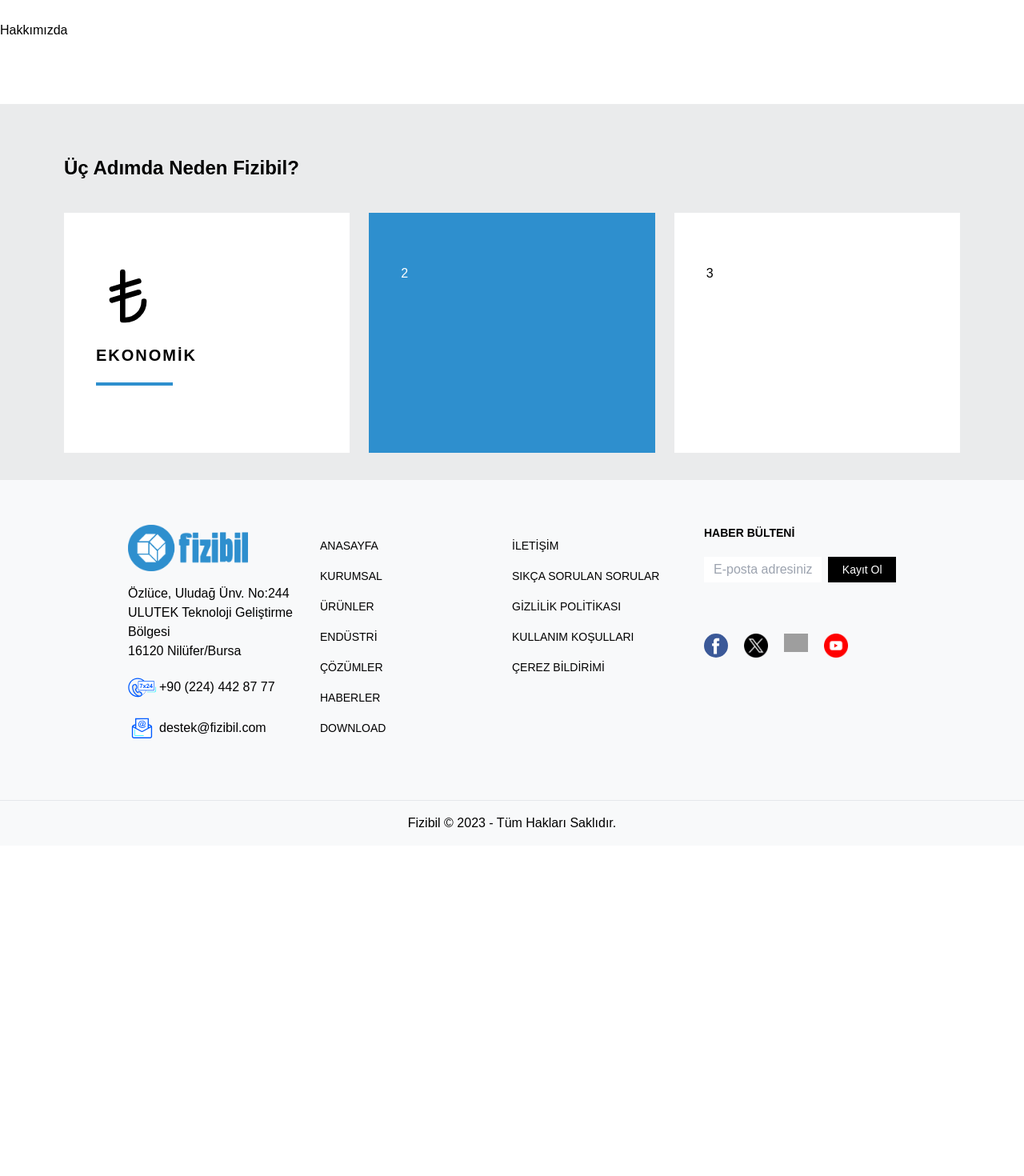
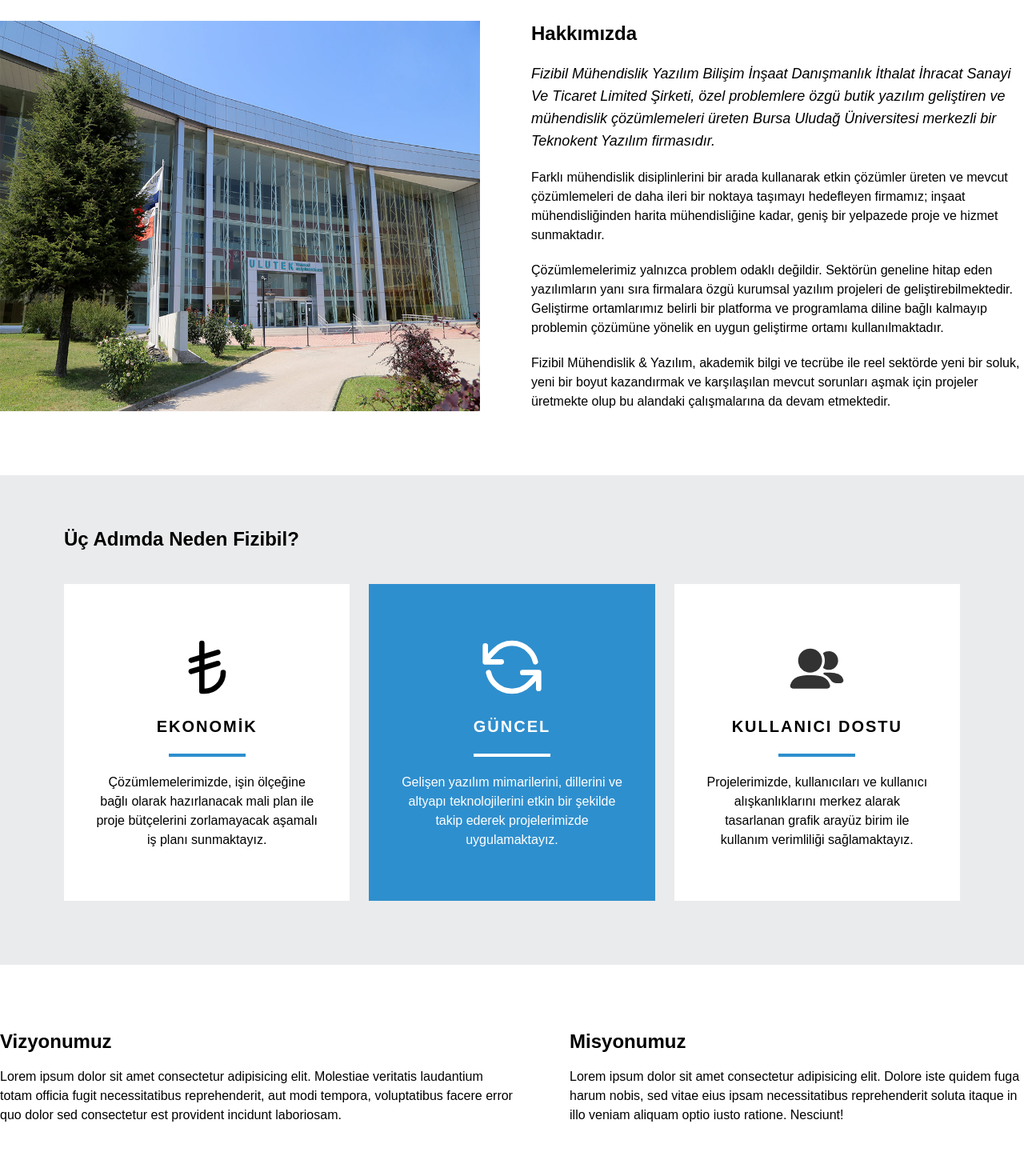
Before and after one commit to suraartut/fizibilweb, a Next.js app: page /kurumsal in a window 1280 px wide. Shown: the part 200-1670 px from the top of the page at 80% size. Before the commit the page ends 1257 px from the top, so only its background shows below. Built offline with nearby package versions, Linux system fonts and the light colour scheme; grey boxes are pictures that could not be loaded.

Commit message:
update: kurumsal

```diff
--- a/components/Kurumsal/Kurumsal.js
+++ b/components/Kurumsal/Kurumsal.js
@@ -1,42 +1,132 @@
 import React from "react";
 import Image from "next/image";
+import styles from "./kurumsal.module.css";
 
 const KurumsalComponent = () => {
   return (
-    <div className="h-screen w-full lg:pt-32 pt-24 lg:px-0 px-5">
-      <h1 className="lg:container mx-auto text-center lg:mb-9 mb-5 lg:text-3xl text-2xl text-gray-600 border-b-2 border-[#2e8fce] lg:pb-6 pb-3">
-        KURUMSAL
-      </h1>
-      <div className="container mx-auto">Hakkımızda</div>
-      <div className="w-full bg-[#eaebec] my-20">
-        <div className="container mx-auto lg:px-20 lg:pt-16 pb-10">
-          <h2 className="font-bold lg:text-2xl text-xl">
-            Üç Adımda Neden Fizibil?
-          </h2>
+    <div className={styles.kurumsal}>
+      <h1 className={styles.kurumsal_title}>KURUMSAL</h1>
+      <div className={styles.about_us_body}>
+        <div className="lg:flex gap-16">
+          <Image
+            src="/assets/Images/ulutek.jpg"
+            width={600}
+            height={400}
+            alt="Fizibil Hakkımızda"
+            className="lg:my-0 my-5"
+          />
+          <div>
+            <h2 className={styles.titles}>Hakkımızda</h2>
+            <p className={styles.first_paragraph}>
+              Fizibil Mühendislik Yazılım Bilişim İnşaat Danışmanlık İthalat
+              İhracat Sanayi Ve Ticaret Limited Şirketi, özel problemlere özgü
+              butik yazılım geliştiren ve mühendislik çözümlemeleri üreten Bursa
+              Uludağ Üniversitesi merkezli bir Teknokent Yazılım firmasıdır.
+            </p>
+            <p>
+              Farklı mühendislik disiplinlerini bir arada kullanarak etkin
+              çözümler üreten ve mevcut çözümlemeleri de daha ileri bir noktaya
+              taşımayı hedefleyen firmamız; inşaat mühendisliğinden harita
+              mühendisliğine kadar, geniş bir yelpazede proje ve hizmet
+              sunmaktadır.
+            </p>
+            <p className="my-5">
+              Çözümlemelerimiz yalnızca problem odaklı değildir. Sektörün
+              geneline hitap eden yazılımların yanı sıra firmalara özgü kurumsal
+              yazılım projeleri de geliştirebilmektedir. Geliştirme ortamlarımız
+              belirli bir platforma ve programlama diline bağlı kalmayıp
+              problemin çözümüne yönelik en uygun geliştirme ortamı
+              kullanılmaktadır.
+            </p>
+            <p>
+              Fizibil Mühendislik & Yazılım, akademik bilgi ve tecrübe ile reel
+              sektörde yeni bir soluk, yeni bir boyut kazandırmak ve
+              karşılaşılan mevcut sorunları aşmak için projeler üretmekte olup
+              bu alandaki çalışmalarına da devam etmektedir.
+            </p>
+          </div>
         </div>
-        <div className="container mx-auto pb-20 min-h-full">
-          <div className="lg:grid grid-cols-3 lg:px-20 gap-6">
-            <div className="col-span-1 bg-white px-10 py-16">
-              <div className="">
+      </div>
+      <div className={styles.why_fizibil}>
+        <div className={styles.why_fizibil_title}>
+          <h2 className={styles.titles}>Üç Adımda Neden Fizibil?</h2>
+        </div>
+        <div className={styles.why_fizibil_container}>
+          <div className={styles.cards}>
+            <div className={styles.white_card}>
+              <div>
                 <Image
                   src="/assets/icons/ekonomik.svg"
                   width={80}
                   height={80}
+                  className="mx-auto"
                 />
-                <h3 className="uppercase font-bold tracking-widest text-xl my-5">
-                  Ekonomİk
-                </h3>
+                <h3 className={styles.card_title}>Ekonomİk</h3>
               </div>
-              <div className="h-1 w-24 bg-[#2e8fce] my-5"></div>
+              <div className={styles.blue_line}></div>
+              <p>
+                Çözümlemelerimizde, işin ölçeğine bağlı olarak hazırlanacak mali
+                plan ile proje bütçelerini zorlamayacak aşamalı iş planı
+                sunmaktayız.
+              </p>
             </div>
-            <div className="col-span-1 bg-[#2e8fce] text-white px-10 py-16">
-              2
+            <div className={styles.blue_card}>
+              <div>
+                <Image
+                  src="/assets/icons/guncel.svg"
+                  width={80}
+                  height={80}
+                  className="mx-auto"
+                />
+                <h3 className={styles.card_title}>Güncel</h3>
+              </div>
+              <div className={styles.white_line}></div>
+              <p>
+                Gelişen yazılım mimarilerini, dillerini ve altyapı
+                teknolojilerini etkin bir şekilde takip ederek projelerimizde
+                uygulamaktayız.
+              </p>
             </div>
-            <div className="col-span-1 bg-white px-10 py-16">3</div>
+            <div className={styles.white_card}>
+              <div className="">
+                <Image
+                  src="/assets/icons/kullanici-dostu.svg"
+                  width={80}
+                  height={80}
+                  className="mx-auto"
+                />
+                <h3 className={styles.card_title}>Kullanıcı Dostu</h3>
+              </div>
+              <div className={styles.blue_line}></div>
+              <p>
+                Projelerimizde, kullanıcıları ve kullanıcı alışkanlıklarını
+                merkez alarak tasarlanan grafik arayüz birim ile kullanım
+                verimliliği sağlamaktayız.
+              </p>
+            </div>
           </div>
         </div>
       </div>
-      <div className="container mx-auto">Vizyon misyon</div>
+      <div className={styles.vizyon}>
+        <div className="lg:mb-0 mb-5">
+          <h2 className={styles.titles}>Vizyonumuz</h2>
+          <p className="my-4">
+            Lorem ipsum dolor sit amet consectetur adipisicing elit. Molestiae
+            veritatis laudantium totam officia fugit necessitatibus
+            reprehenderit, aut modi tempora, voluptatibus facere error quo dolor
+            sed consectetur est provident incidunt laboriosam.
+          </p>
+        </div>
+        <div>
+          <h2 className={styles.titles}>Misyonumuz</h2>
+          <p className="my-4">
+            Lorem ipsum dolor sit amet consectetur adipisicing elit. Dolore iste
+            quidem fuga harum nobis, sed vitae eius ipsam necessitatibus
+            reprehenderit soluta itaque in illo veniam aliquam optio iusto
+            ratione. Nesciunt!
+          </p>
+        </div>
+      </div>
     </div>
   );
 };
--- a/components/Kurumsal/kurumsal.module.css
+++ b/components/Kurumsal/kurumsal.module.css
@@ -0,0 +1,59 @@
+.kurumsal {
+  @apply w-full lg:pt-32 pt-24 px-0;
+}
+
+.kurumsal_title {
+  @apply lg:container lg:mx-auto mx-5 text-center lg:mb-9 mb-5 lg:text-3xl text-2xl text-gray-600 border-b-2 border-[#2e8fce] lg:pb-6 pb-3;
+}
+
+.about_us_body {
+  @apply container mx-auto lg:px-0 px-5;
+}
+
+.titles {
+  @apply font-bold lg:text-2xl text-xl;
+}
+
+.first_paragraph {
+  @apply italic lg:text-lg my-5;
+}
+
+.why_fizibil {
+  @apply w-full bg-[#eaebec] lg:my-20 my-10;
+}
+
+.why_fizibil_title {
+  @apply container mx-auto lg:px-20 px-4 lg:pt-16 pt-10 pb-10;
+}
+
+.why_fizibil_container {
+  @apply container mx-auto pb-20 lg:px-0 px-5;
+}
+
+.cards {
+  @apply lg:grid grid-cols-3 lg:px-20 gap-6;
+}
+
+.white_card {
+  @apply col-span-1 bg-white px-10 py-16 text-center;
+}
+
+.blue_card {
+  @apply col-span-1 bg-[#2e8fce] text-white px-10 py-16 text-center lg:my-0 my-5;
+}
+
+.card_title {
+  @apply uppercase font-bold tracking-widest text-xl my-5;
+}
+
+.blue_line {
+  @apply h-1 w-24 bg-[#2e8fce] my-5 mx-auto;
+}
+
+.white_line {
+  @apply h-1 w-24 bg-white my-5 mx-auto;
+}
+
+.vizyon {
+  @apply container w-full mx-auto lg:flex gap-16 lg:mb-20 mb-10 lg:px-0 px-5;
+}
--- a/next.config.js
+++ b/next.config.js
@@ -2,7 +2,7 @@
 const nextConfig = {
   reactStrictMode: true,
   images: {
-    domains: ["www.bentley.com"],
+    domains: ["www.bentley.com", "fizibil.com"],
   },
 };
 
```
Also changed, not shown: public/assets/Images/ulutek.jpg (added), public/assets/icons/guncel.svg.
